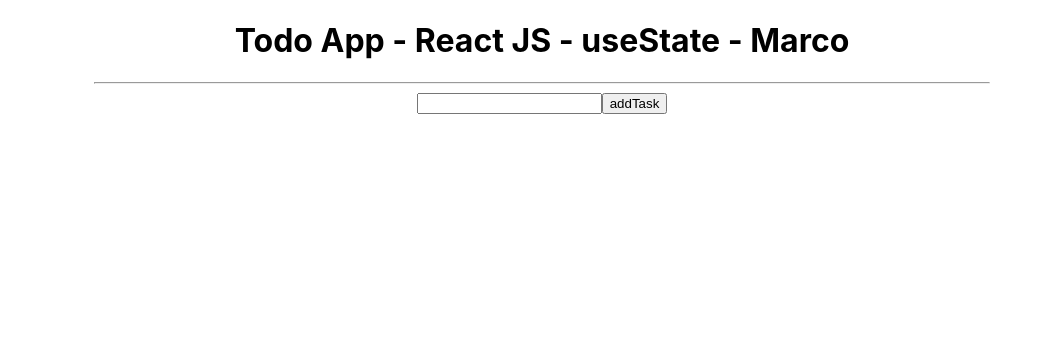
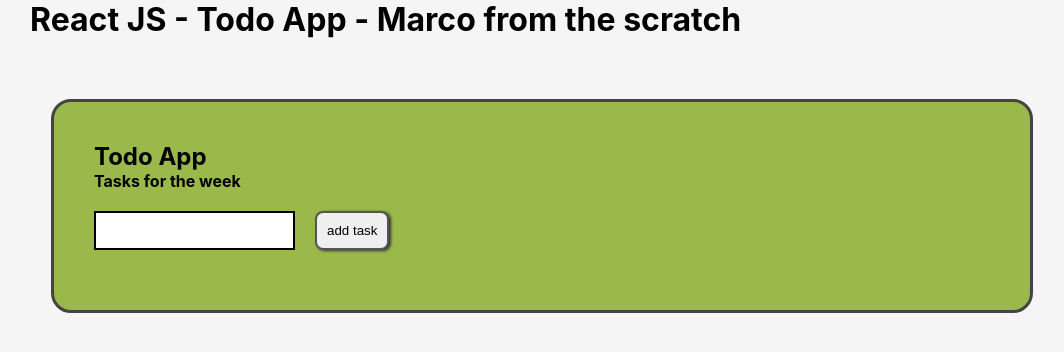
Before and after one commit to MarcoTheFrontEndGuy/reactjs-todo-list--2-inputs-5-buttons, a React (Create React App) app: page / in a window 1280 px wide. Shown: the top 352 px of the page, without its empty margins (98-1162 px from the left). Built offline with nearby package versions, Linux system fonts and the light colour scheme.

Commit message:
marco coded a todo app using react js and it looks amazing!

```diff
--- a/src/App.js
+++ b/src/App.js
@@ -1,104 +1,97 @@
-import React, { useState, useEffect } from 'react'
-import './App.css';
-
+import React, { useState } from 'react'
+import './todoApp-marco-css.css';
 
 export default function App() {
   const [todo, setTodo] = useState([]);
   const [newTask, setNewTask] = useState("");
-  const [completed, setCompleted] = useState([]);
-
-  const [todoEditing, setTodoEditing] = useState(null);   //get the todo id on click to edit
-  const [editingText, setEditingText] = useState("");     //get the new text to edit the todo item
 
 
-
-  const createTask = (e) => {
-    setNewTask(e.target.value);
-  }
-
+  // const createTask = (e) => {
+  //   if(e.target.value === "") {
+  //   }
+  // }
   const addTask = (e) => {
     e.preventDefault();
 
     const newTodo = {
       id: new Date().getTime(),
       task: newTask,
-      completed: false,
+      completed: false
     }
 
-    if(newTodo.task === "") {
-      alert("Please type a task");
-    }else{
+    if(newTask === "") {
+      alert("Please type a task for this week");
+    } else {
       setTodo([...todo, newTodo]);
       setNewTask("");
     }
-
-
   }
 
   const deleteTask = (id) => {
-    setTodo((todo.filter((todo) => todo.id !== id)));
+    setTodo( todo.filter((todo) => {
+      return todo.id !== id;
+    }))
+    return todo;
   }
 
-  const toggleComplete = (id) => {
-      setTodo( (todo.map((todo) => {
+
+  const toggleCompleted = (id) => {
+
+    setTodo( todo.map( (todo) => {
       if(todo.id === id) {
         todo.completed = !todo.completed;
       }
       return todo;
-      })));
-  }
 
-  const editTodo = (id) => {
-    setTodo( (todo.map( (todo) => {
-        if(todo.id === id) {
-            todo.task = editingText;
-        }
-        return todo
-    })));
+    }))
 
-    setTodoEditing(null);
-    setEditingText("");
   }
 
 
+
   return (
-    <div className='App'>
-      <h1>Todo App - React JS - useState - Marco</h1>
-      <hr />
+    <div>
+      <h1>React JS - Todo App - Marco from the scratch</h1>
+
+      <div className='todo-app'>
+        <h2>Todo App</h2>
+        <h4>Tasks for the week</h4>
 
         <form onSubmit={addTask}>
-        <input type="text" onChange={ (e) => createTask(e)} value={newTask} />
-        <button type="submit">addTask</button>
+          <input className="input-task" type="text" onChange={(e) => setNewTask(e.target.value)} value={newTask}  />
+
+          <button className="button-input-task" type="submit">add task</button>
+
         </form>
 
-      {todo.map((todo) => <div key={todo.id} className='task-row'>
+        <div className='tasks-container'>
 
-        {todoEditing === todo.id ?
-            <input
-                type="text"
-                onChange={ (e) => setEditingText(e.target.value) }
-                value={editingText}
-            />
-            :
-            <h3>{todo.task}</h3>
-        }
-
-          <div className='todo-buttons'>
-          <input onClick={ () => toggleComplete(todo.id) } type="checkbox" />
-          <button onClick={() => deleteTask(todo.id)} >delete</button>
-
-          {todoEditing === todo.id ? <button onClick={ () => editTodo(todo.id)}>Submit Edits</button>
-          :<button onClick={ () => setTodoEditing(todo.id) }>edit Todo</button>
-
-          }
+          {todo.map((todo) => (
+            <div key={todo.id} className='todo-item'>
+              <h4>{todo.task}</h4>
+              <div className='todo-item__buttons'>
+                <input type="checkbox"  onChange={ () => toggleCompleted(todo.id)}  />
+                <button className='basic-button'>edit</button>
+                <button className='basic-button' onClick={ () => deleteTask(todo.id)} >delete</button>
+              </div>
+            </div>
+          ))}
         </div>
 
-        </div>)}
+      </div>
+
+            {/* const toggleCompleted = (id) => {
+
+              setTodo((todo) => {
+                if(todo.id === id) {
+                  todo.completed = !todo.completed;
+                }
+                return todo
+              })
+
+            } */}
+
+
     </div>
   )
-
-
-
-
-
 }
--- /dev/null
+++ b/src/todoApp-marco-css.css
@@ -0,0 +1,65 @@
+* {
+    margin: 0;
+    border: 0;
+    padding: 0;
+}
+
+body {
+    width: 80%;
+    min-height: 100vh;
+    margin: auto;
+    background-color: #f5f5f5;
+}
+
+.todo-app {
+    width: 70vw;
+    margin: auto;
+    padding: 40px;
+    border-radius: 20px;
+    /* border-top-right-radius: 20px; */
+    background-color: #fff;
+    background-color: #9BB84A;
+    margin-top: 60px;
+    border: 3px solid #444;
+}
+
+.input-task, .button-input-task {
+    border: 2px solid rgb(0, 0, 0);
+    padding: 10px;
+    margin: 20px 0;
+}
+
+.button-input-task {
+    margin-left: 20px;
+    border-color: #555;
+    box-shadow: 2px 1px 3px #333;
+    border-radius: 8px;
+    transition: all .1s;
+}
+
+.basic-button {
+    border: 2px solid rgb(0, 0, 0);
+    padding: 5px 10px;
+    margin: 5px 0;
+    margin-left: 5px;
+    border-color: #555;
+    box-shadow: 2px 1px 1px rgb(202, 199, 199);
+    border-radius: 4px;
+    transition: all .1s;
+}
+
+.button-input-task:active {
+    box-shadow: 1px 0 1px #444;
+}
+.todo-item {
+    display: flex;
+    justify-content: space-between;
+    align-items: center;
+    padding: 0 10px;
+    border-radius: 4px;
+    margin-bottom: 10px;
+    border-bottom: 1px solid #333;
+    background: #fff;
+    background-color: rgba(255, 255, 255, 0.4);
+
+}
```
Lines whose indentation alone changed are shown as unchanged.
